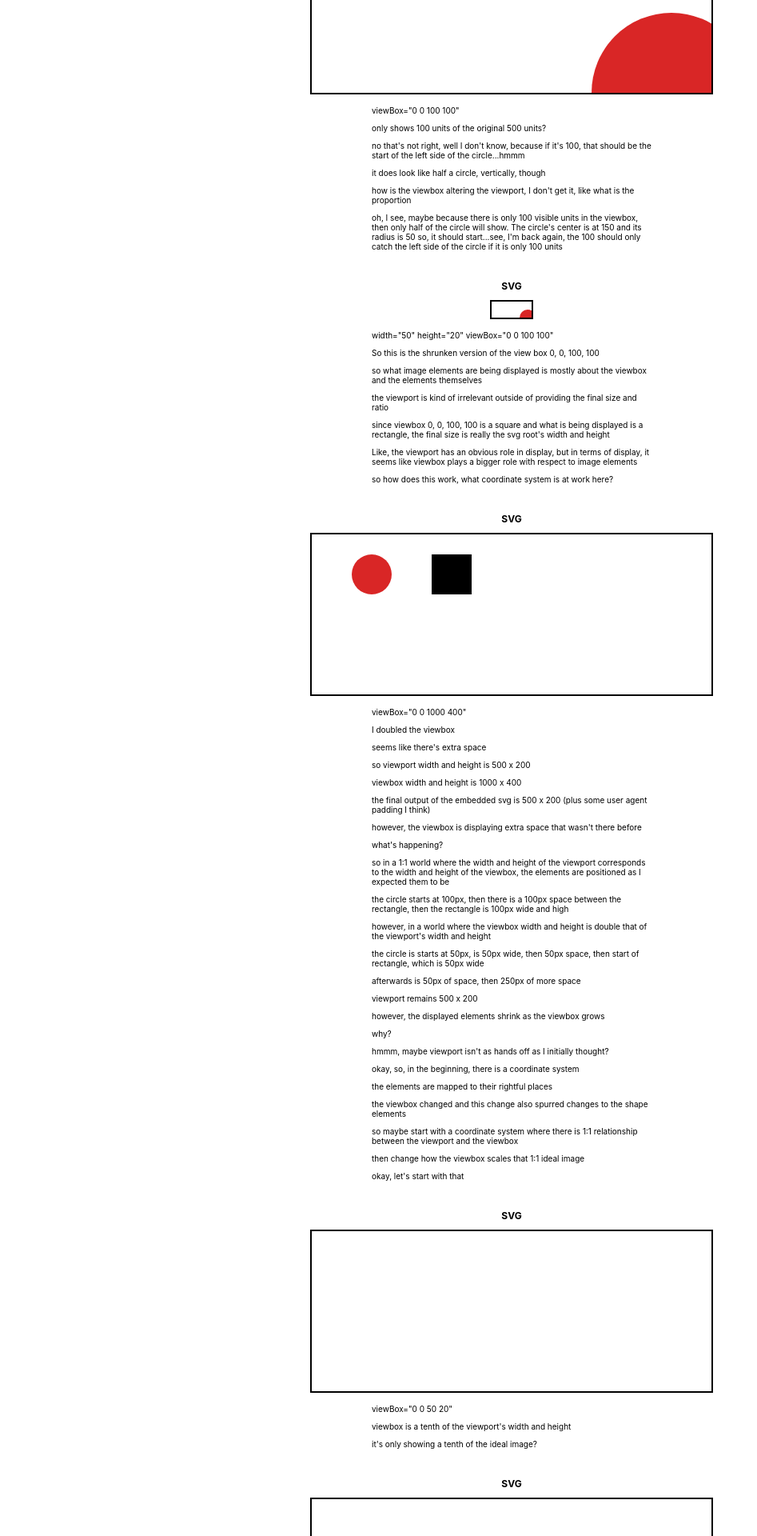
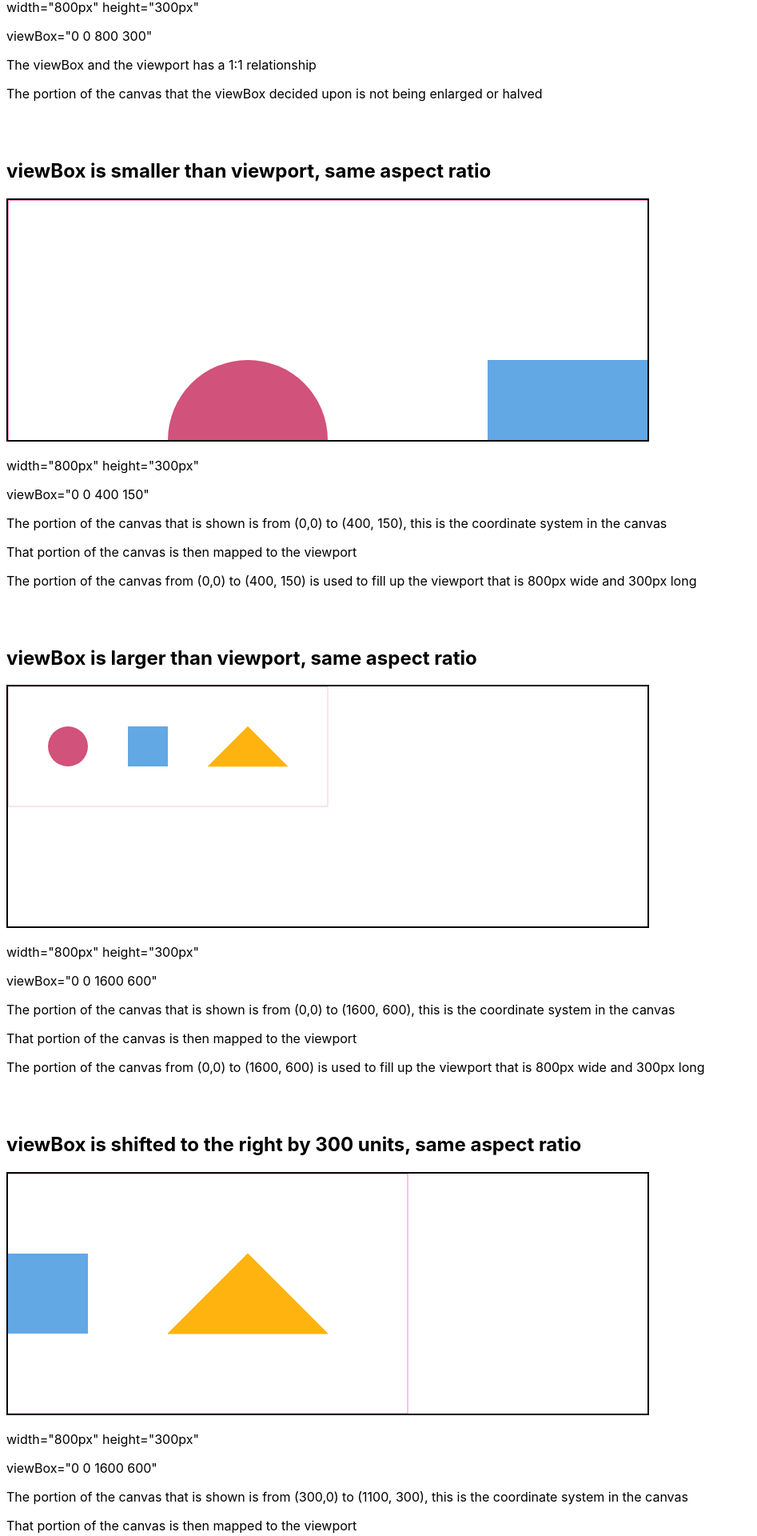
Before and after one commit to juliennecodes/explore-svg, a React (Create React App) app: page / in a window 1280 px wide. Shown: the part 438-2358 px from the top of the page at 80% size, without its empty margins (0-947 px from the left). Built offline with nearby package versions, Linux system fonts and the light colour scheme.

Commit message:
experiments with svgs, did several versions of viewBox being moved around and how that affects what is displayed in the viewport

```diff
--- a/src/App.js
+++ b/src/App.js
@@ -1,10 +1,11 @@
 import './App.css';
-import { SvgE } from './first-experiments/SvgE';
+import { Svgs } from './second-experiments/Svgs';
+// import { SvgE } from './first-experiments/SvgE';
 
 function App() {
   return (
     <div className="App">
-      <SvgE />
+      <Svgs />
     </div>
   );
 }
--- /dev/null
+++ b/src/second-experiments/Svgs.css
@@ -0,0 +1,7 @@
+.svgs svg {
+    border: 2px solid black;
+}
+
+.svgs div {
+    padding-top: 36px;
+}
--- /dev/null
+++ b/src/second-experiments/Svgs.js
@@ -0,0 +1,150 @@
+import "./Svgs.css";
+
+export function Svgs() {
+  return (
+    <div className="svgs">
+      <OriginalCopy />
+      <SmallViewBoxVersion />
+      <LargeViewBoxVersion />
+      <ShiftedToTheRightViewBoxVersion />
+      <ShiftedToTheLeftViewBoxVersion />
+    </div>
+  );
+}
+
+function Shapes() {
+  return (
+    <>
+        <line fill="none" stroke="hsl(0,0%, 70%)" x1="0" y1="0" x2="800" y2="0"/>
+        <line fill="none" stroke="hsl(0,0%, 70%)" x1="0" y1="0" x2="0" y2="300"/>
+        <rect
+        x="0"
+        y="0"
+        width="800"
+        height="300"
+        fill="none"
+        stroke="hsl(324, 91%, 75%)"
+      />
+      <circle cx="150" cy="150" r="50" fill="hsl(341, 58%, 57%)" />
+      <rect
+        x="300"
+        y="100"
+        width="100"
+        height="100"
+        fill="hsl(208, 72%, 64%)"
+      />
+      <polygon
+        fill="hsl(41, 100%, 53%)"
+        stroke="hsl(41, 100%, 53%)"
+        points="500,200 600,100 700,200"
+      />
+    </>
+  );
+}
+
+function OriginalCopy() {
+  return (
+    <div>
+      <h2>original</h2>
+      <svg width="800px" height="300px" viewBox="0 0 800 300">
+        <Shapes />
+      </svg>
+      <p>width="800px" height="300px"</p>
+      <p>viewBox="0 0 800 300"</p>
+      <p>The viewBox and the viewport has a 1:1 relationship</p>
+      <p>
+        The portion of the canvas that the viewBox decided upon is not being
+        enlarged or halved
+      </p>
+    </div>
+  );
+}
+
+function SmallViewBoxVersion() {
+  return (
+    <div>
+        <h2>viewBox is smaller than viewport, same aspect ratio</h2>
+      <svg width="800px" height="300px" viewBox="0 0 400 150">
+        <Shapes />
+      </svg>
+      <p>width="800px" height="300px"</p>
+      <p>viewBox="0 0 400 150"</p>
+      <p>
+        The portion of the canvas that is shown is from (0,0) to (400, 150),
+        this is the coordinate system in the canvas
+      </p>
+      <p>That portion of the canvas is then mapped to the viewport</p>
+      <p>
+        The portion of the canvas from (0,0) to (400, 150) is used to fill up
+        the viewport that is 800px wide and 300px long
+      </p>
+    </div>
+  );
+}
+
+function LargeViewBoxVersion() {
+  return (
+    <div>
+        <h2>viewBox is larger than viewport, same aspect ratio</h2>
+      <svg width="800px" height="300px" viewBox="0 0 1600 600">
+        <Shapes />
+      </svg>
+      <p>width="800px" height="300px"</p>
+      <p>viewBox="0 0 1600 600"</p>
+      <p>
+        The portion of the canvas that is shown is from (0,0) to (1600, 600),
+        this is the coordinate system in the canvas
+      </p>
+      <p>That portion of the canvas is then mapped to the viewport</p>
+      <p>
+        The portion of the canvas from (0,0) to (1600, 600) is used to fill up
+        the viewport that is 800px wide and 300px long
+      </p>
+    </div>
+  );
+}
+
+function ShiftedToTheRightViewBoxVersion() {
+  return (
+    <div>
+      <h2>viewBox is shifted to the right by 300 units, same aspect ratio</h2>
+      <svg width="800px" height="300px" viewBox="300 0 800 300">
+        <Shapes />
+      </svg>
+      <p>width="800px" height="300px"</p>
+      <p>viewBox="0 0 1600 600"</p>
+      <p>
+        The portion of the canvas that is shown is from (300,0) to (1100, 300),
+        this is the coordinate system in the canvas
+      </p>
+      <p>That portion of the canvas is then mapped to the viewport</p>
+      <p>
+        The portion of the canvas from (300,0) to (1100, 300) is used to fill up
+        the viewport that is 800px wide and 300px long
+      </p>
+    </div>
+  );
+}
+
+
+function ShiftedToTheLeftViewBoxVersion() {
+    return (
+      <div>
+        <h2>viewBox is shifted to the left by 400 units, same aspect ratio</h2>
+        <svg width="800px" height="300px" viewBox="-400 0 800 300">
+          <Shapes />
+        </svg>
+        <p>width="800px" height="300px"</p>
+        <p>viewBox="-400 0 800 300"</p>
+        <p>
+          The portion of the canvas that is shown is from (-400,0) to (400, 300),
+          this is the coordinate system in the canvas
+        </p>
+        <p>That portion of the canvas is then mapped to the viewport</p>
+        <p>
+          The portion of the canvas from (-400,0) to (400, 300) is used to fill up
+          the viewport that is 800px wide and 300px long
+        </p>
+      </div>
+    );
+  }
```
Also changed, not shown: src/Notes.md (+1 -1 lines), src/App.css (line endings or trailing spaces).
